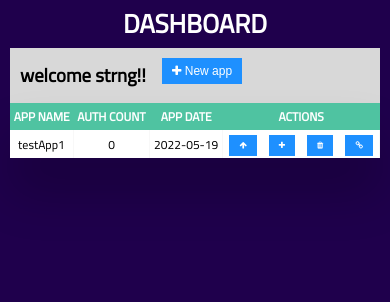
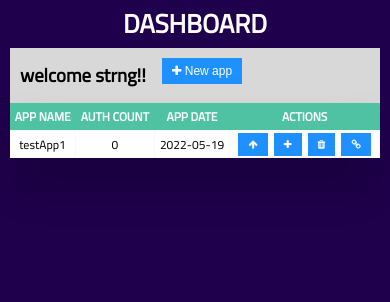
Before and after one commit to strngprogrammer/authy, a Flask app: page /dashboard in a window 390 px wide. Shown: the part 373-675 px from the top of the page. Run offline with Flask 2, Linux system fonts and the light colour scheme; a user stored in the database is signed in; data comes from the database, SQL or seed files in the repository.

Commit message:
adding files

```diff
--- a/app.py
+++ b/app.py
@@ -68,4 +68,4 @@ app.register_blueprint(requestapp)
 app.register_blueprint(requestraw)
 
 if __name__=="__main__":
-    app.run(debug=True)
+    app.run(debug=False)
--- a/static/style.css
+++ b/static/style.css
@@ -289,7 +289,7 @@ a {
 }
 .fl-table  ul {
     display: flex;
-    gap: 1em;
+    gap: 0.5em;
     list-style: none;
     justify-content: center;
 }
@@ -331,7 +331,7 @@ textarea {
         border: none; /* Remove borders */
         color: white; /* White text */
         padding: 6px 10px; /* Some padding */
-        font-size: 8px; /* Set a font size */
+        font-size: 10px; /* Set a font size */
         cursor: pointer; /* Mouse pointer on hover */
     }
 }
--- a/templates/request_app.html
+++ b/templates/request_app.html
@@ -13,7 +13,7 @@
        <textarea readonly>
 import requests
 
-url = "https://www.authy.xyz/request_raw/"
+url = "https://www.authy.cf/request_raw/"
 
 headers = {
     "token":"{{current_app.token}}",
```
